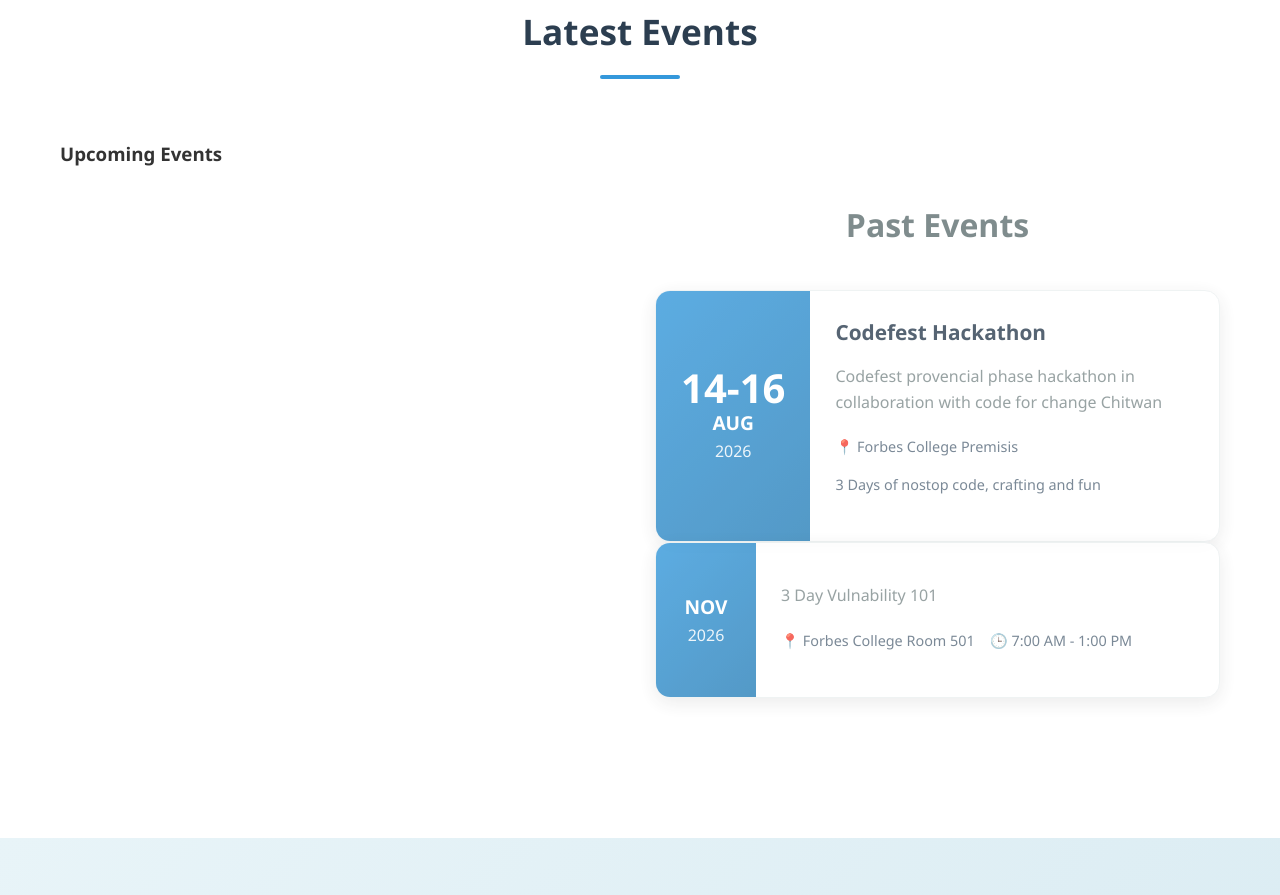
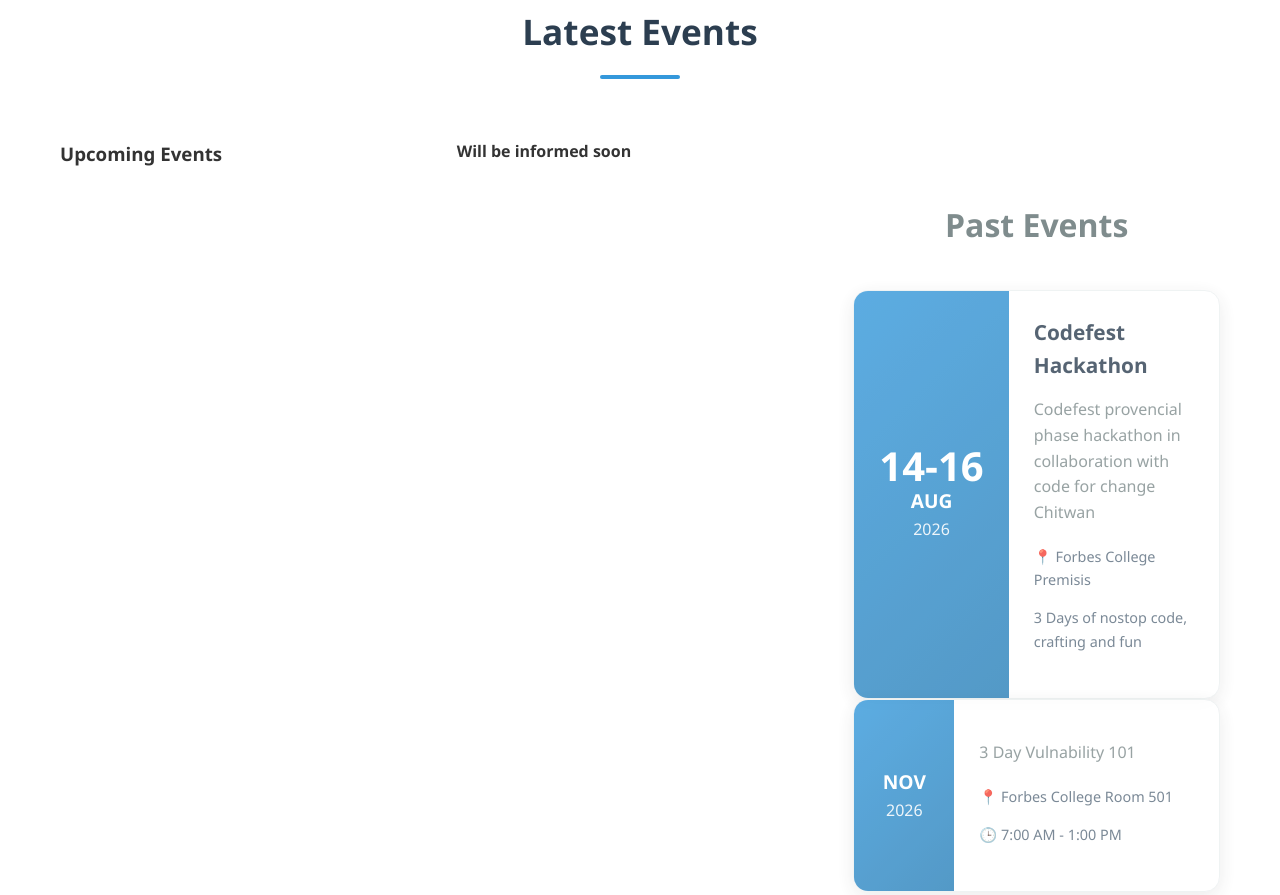
Before and after one commit to forbesccsa/web, a plain HTML site: page events.html in a window 1280 px wide. Shown: the part 945-1840 px from the top of the page. Drawn offline with Linux system fonts and the light colour scheme.

Commit message:
Update events.html

```diff
--- a/events.html
+++ b/events.html
@@ -37,6 +37,7 @@
             <!-- Upcoming Events -->
             <div class="events-grid">
                 <h3 class="scroll-reveal">Upcoming Events</h3>
+                <h4>Will be informed soon</h4>
                 <!---
                 <div class="event-card scroll-reveal">
                     <div class="event-date">
```
